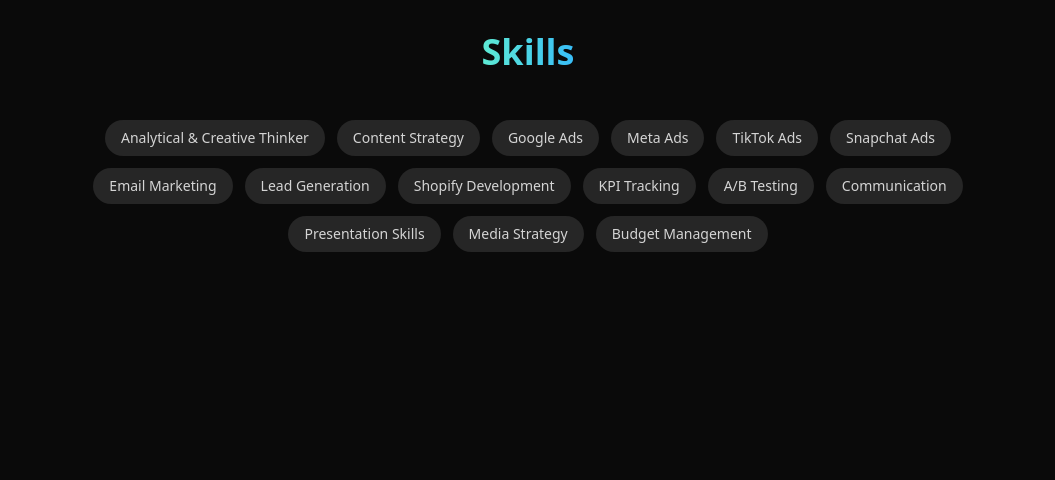
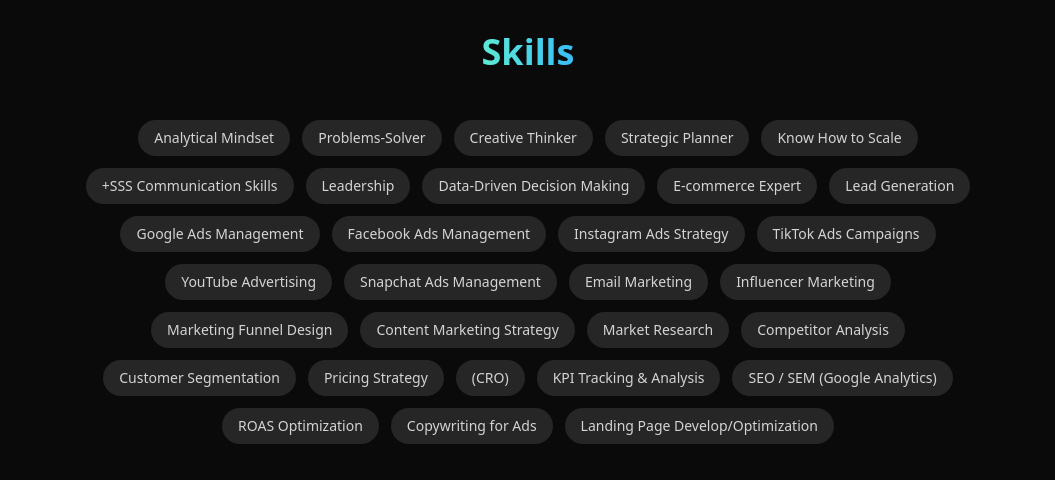
Before and after one commit to AbdullahRashid99/Abdullah-Rashid-Portfolio-V.1, a React (Vite) app: page / in a window 1280 px wide. Shown: the part 4540-5020 px from the top of the page, without its empty margins (112-1167 px from the left). Built offline with nearby package versions, Linux system fonts and the light colour scheme.

Commit message:
Update Portfolio-Enhanced.jsx

```diff
--- a/src/Portfolio-Enhanced.jsx
+++ b/src/Portfolio-Enhanced.jsx
@@ -66,9 +66,13 @@ const experienceData = [
 
 // --- Skills Data ---
 const skillsData = [
-  "Analytical & Creative Thinker", "Content Strategy", "Google Ads", "Meta Ads", "TikTok Ads",
-  "Snapchat Ads", "Email Marketing", "Lead Generation", "Shopify Development",
-  "KPI Tracking", "A/B Testing", "Communication", "Presentation Skills", "Media Strategy", "Budget Management"
+  "Analytical Mindset", "Problems-Solver", "Creative Thinker", "Strategic Planner", "Know How to Scale",
+  "+SSS Communication Skills", "Leadership", "Data-Driven Decision Making", "E-commerce Expert",
+  "Lead Generation", "Google Ads Management", "Facebook Ads Management", "Instagram Ads Strategy",
+  "TikTok Ads Campaigns", "YouTube Advertising", "Snapchat Ads Management", "Email Marketing",
+  "Influencer Marketing", "Marketing Funnel Design", "Content Marketing Strategy", "Market Research",
+  "Competitor Analysis", "Customer Segmentation", "Pricing Strategy", "(CRO)", "KPI Tracking & Analysis",
+  "SEO / SEM (Google Analytics)", "ROAS Optimization", "Copywriting for Ads", "Landing Page Develop/Optimization"
 ];
 
 // --- Projects Data ---
```
